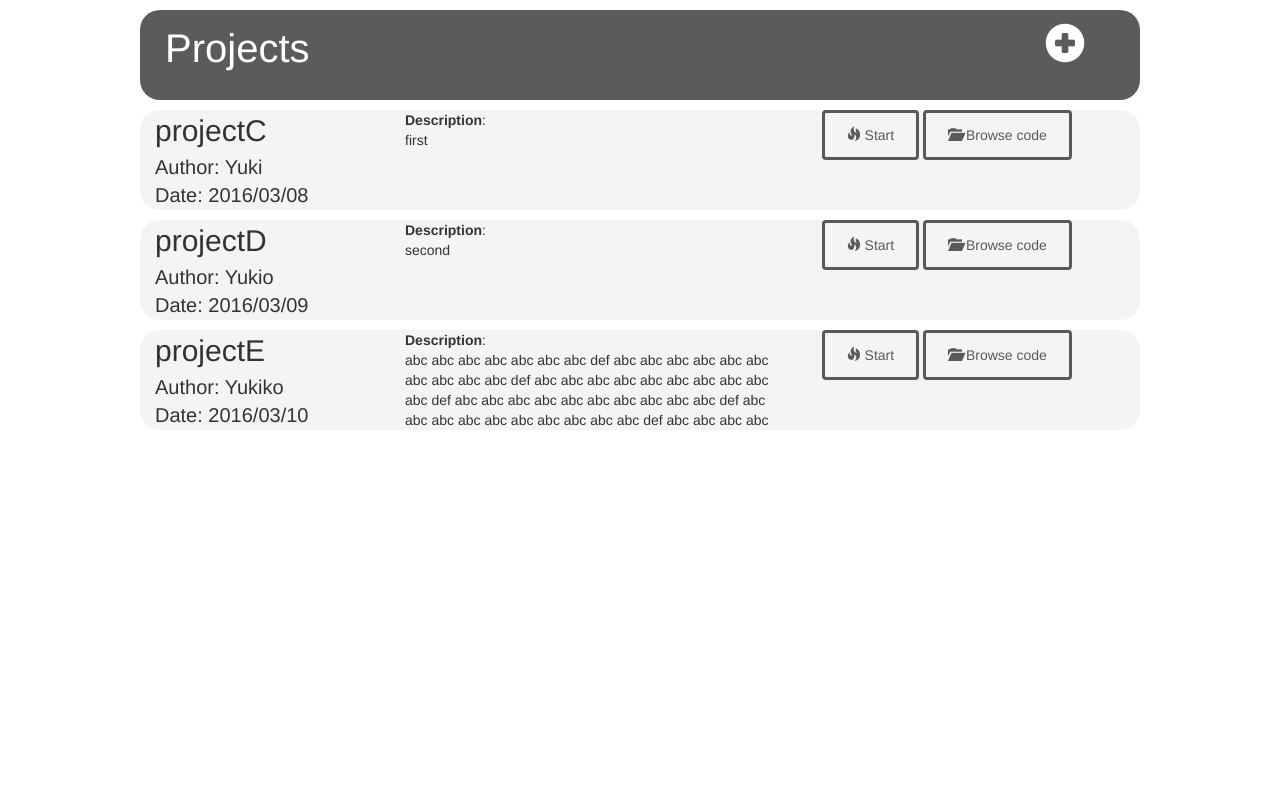
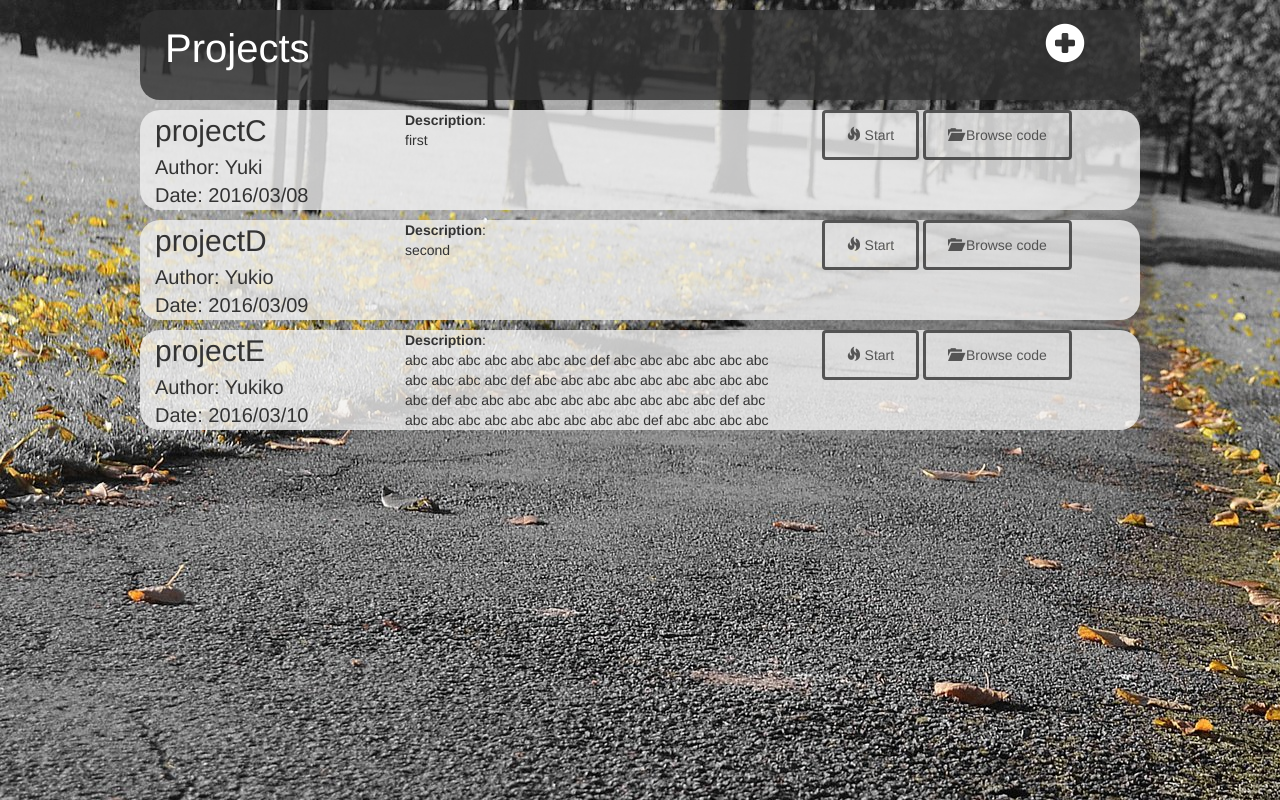
Before and after one commit to yukiokuno/ProjectManager, a plain HTML site: page index.html in a window 1280 px wide. Drawn offline with nearby package versions, Linux system fonts and the light colour scheme.

Commit message:
changed the path to background photo in index.html

```diff
--- a/index.html
+++ b/index.html
@@ -47,7 +47,7 @@
 }
 </style>
 </head>
-<body class="container-fluid" style="width: 100%; background-image: url('./images/background.jpg')" ng-app="myApp" ng-controller="projectCtrl">
+<body class="container-fluid" style="width: 100%; background-image: url('./background.jpg')" ng-app="myApp" ng-controller="projectCtrl">
   <div class="row" style="height: 90px; width: 80%; border-radius: 20px; margin: 0 auto; margin-top: 10px; padding: 10px; background-color: rgba(51,51,51,0.8); color: white">
     <div class="col-xs-6" style="text-align: left; font-size: 40px">Projects</div>
     <div class="col-xs-6" style="text-align: right; font-size: 40px">
```
